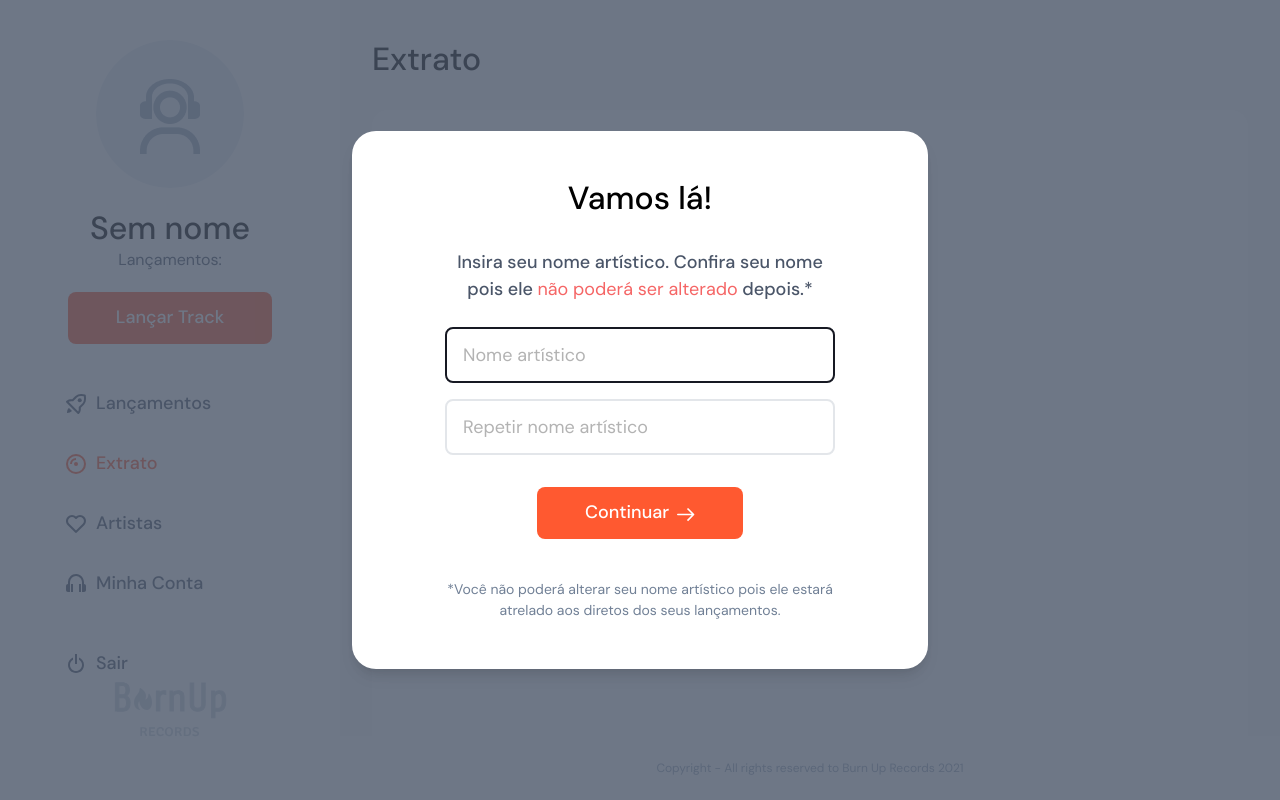
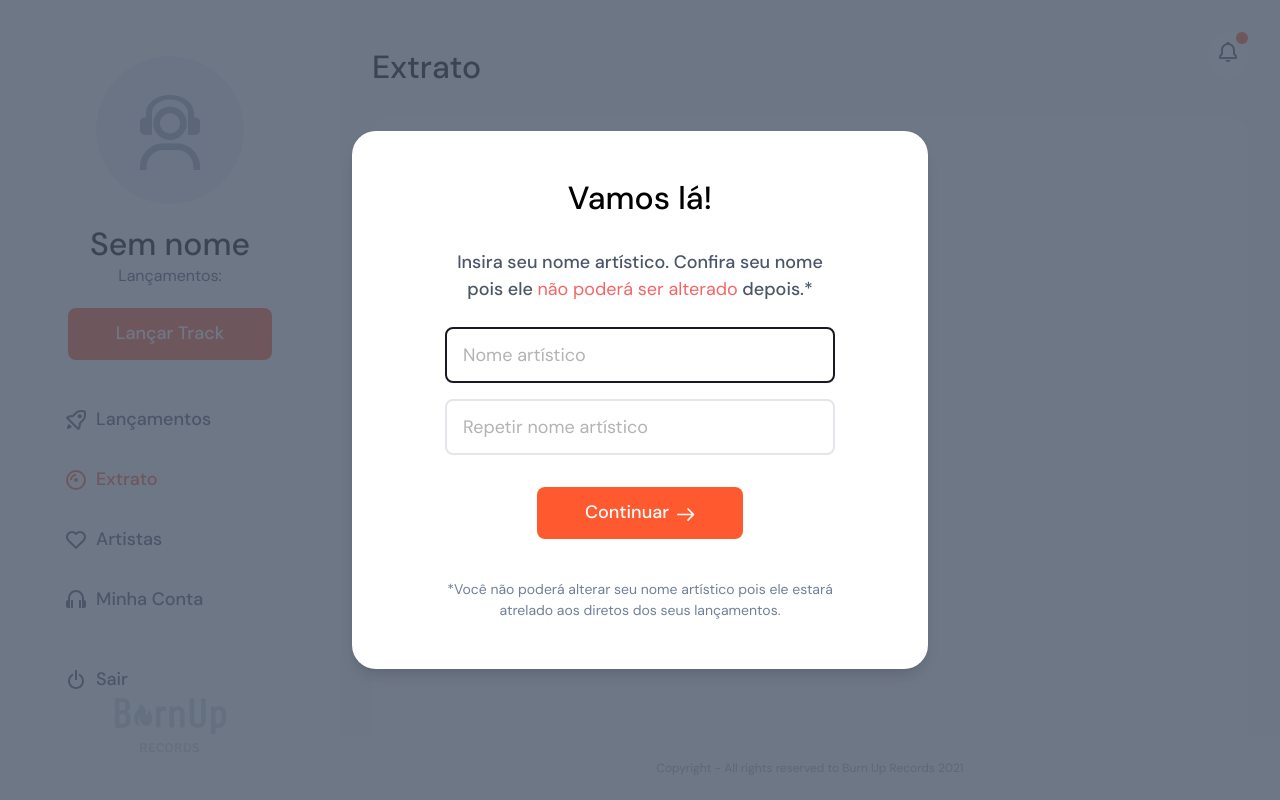
Before and after one commit to henriquealbert/burn-up-records-web-app, a Next.js app: page /extrato in a window 1280 px wide. Built offline with nearby package versions, Linux system fonts and the light colour scheme; no server answers; sample sign-in values are in the browser's storage.

Commit message:
:sparkles: Add Notifications

```diff
--- a/src/components/Notifications/index.tsx
+++ b/src/components/Notifications/index.tsx
@@ -1,7 +1,33 @@
-import { Box } from '@chakra-ui/react'
+import { Box, Icon } from '@chakra-ui/react'
+import { BiBell } from 'react-icons/bi'
 
-export const Notifications = () => (
-  <Box>
-    <h1>Notifications</h1>
+export const Notifications = ({ notifications = true }: Props) => (
+  <Box
+    p={2}
+    bgColor="white"
+    w="fit-content"
+    h="fit-content"
+    borderRadius="full"
+    position="relative"
+    cursor="pointer"
+    color="brand.gray.4"
+    _hover={{ color: 'brand.primary' }}
+  >
+    <Icon as={BiBell} w={6} h={6} />
+    {notifications && (
+      <Box
+        position="absolute"
+        right="0"
+        top="0"
+        w={3}
+        h={3}
+        borderRadius="full"
+        bgColor="brand.primary"
+      />
+    )}
   </Box>
 )
+
+type Props = {
+  notifications: boolean
+}
--- a/src/components/PrivateLayout/index.tsx
+++ b/src/components/PrivateLayout/index.tsx
@@ -1,9 +1,16 @@
 import { ReactNode } from 'react'
 import { useRouter } from 'next/router'
-import { Grid } from '@chakra-ui/react'
+import { Grid, Flex, Heading } from '@chakra-ui/react'
 
 import { useAuth } from 'auth'
-import { Loading, Sidebar, Onboarding, Footer, Whitebox } from 'components'
+import {
+  Loading,
+  Sidebar,
+  Onboarding,
+  Footer,
+  Whitebox,
+  Notifications
+} from 'components'
 
 export const PrivateLayout = ({ children, pageTitle }: LayoutProps) => {
   const { push } = useRouter()
@@ -23,9 +30,20 @@ export const PrivateLayout = ({ children, pageTitle }: LayoutProps) => {
       >
         <Sidebar />
 
-        <Whitebox pageTitle={pageTitle}>{children}</Whitebox>
+        <Flex direction="column" m={8} mb={0} as="main">
+          <Flex justifyContent="space-between">
+            <Heading as="h1" fontSize="4xl" fontWeight="medium" mb={8} mt={4}>
+              {pageTitle}
+            </Heading>
+            <Notifications />
+          </Flex>
+
+          <Whitebox>{children}</Whitebox>
+        </Flex>
       </Grid>
+
       <Footer />
+
       <Onboarding />
     </>
   )
--- a/src/components/Sidebar/index.tsx
+++ b/src/components/Sidebar/index.tsx
@@ -16,7 +16,7 @@ export const Sidebar = () => {
       bgColor="white"
       zIndex="sticky"
     >
-      <Profile mt={10} />
+      <Profile mt={14} />
       <Flex justify="center" mt={6} mb={10}>
         <Button variant="primary">Lançar Track</Button>
       </Flex>
--- a/src/components/Whitebox/index.tsx
+++ b/src/components/Whitebox/index.tsx
@@ -1,11 +1,7 @@
 import { ReactNode } from 'react'
-import { Flex, Heading } from '@chakra-ui/react'
+import { Flex } from '@chakra-ui/react'
 
-export const Whitebox = ({ children, pageTitle }: Props) => (
-  <Flex direction="column" mx={8} mt={10} as="main">
-    <Heading as="h1" fontSize="4xl" fontWeight="medium" mb={8}>
-      {pageTitle}
-    </Heading>
+export const Whitebox = ({ children }: Props) => (
   <Flex
     bgColor="white"
     overflowY="auto"
@@ -19,10 +15,8 @@ export const Whitebox = ({ children, pageTitle }: Props) => (
   >
     {children}
   </Flex>
-  </Flex>
 )
 
 type Props = {
   children: ReactNode
-  pageTitle: string
 }
--- a/src/components/index.ts
+++ b/src/components/index.ts
@@ -12,6 +12,7 @@ import { AvatarUpload } from './AvatarUpload'
 import { ChakraNextImage } from './ChakraNextImage'
 import { Footer } from './Footer'
 import { Whitebox } from './Whitebox'
+import { Notifications } from './Notifications'
 
 export {
   Loading,
@@ -27,5 +28,6 @@ export {
   AvatarUpload,
   ChakraNextImage,
   Footer,
-  Whitebox
+  Whitebox,
+  Notifications
 }
```
Lines whose indentation alone changed are shown as unchanged.
